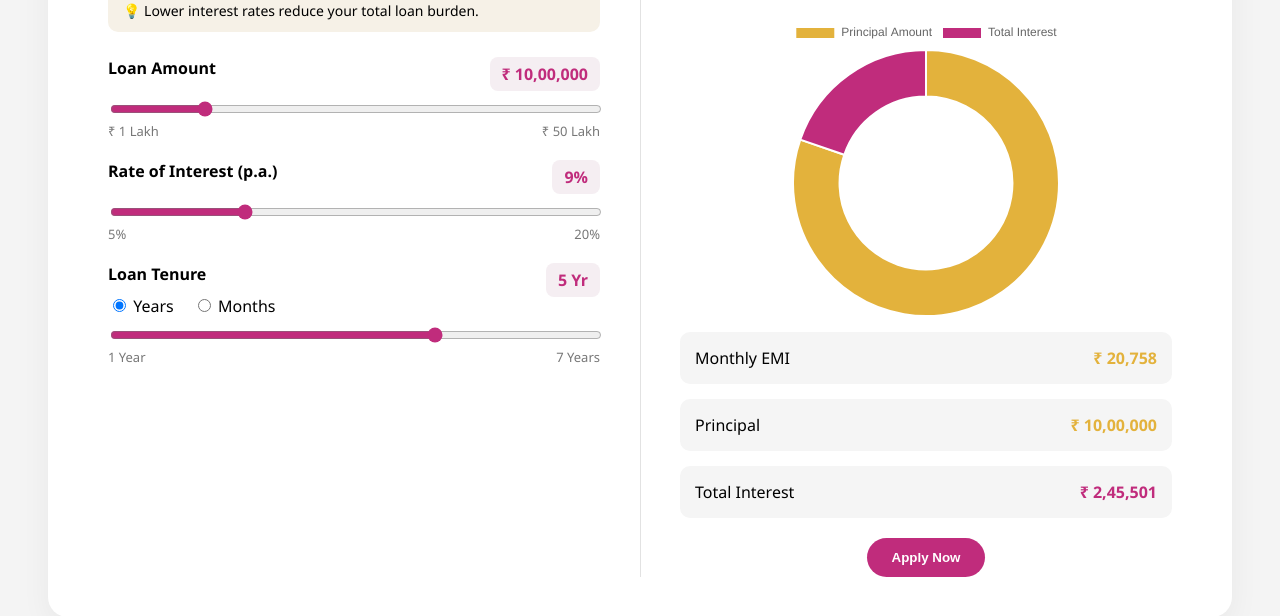
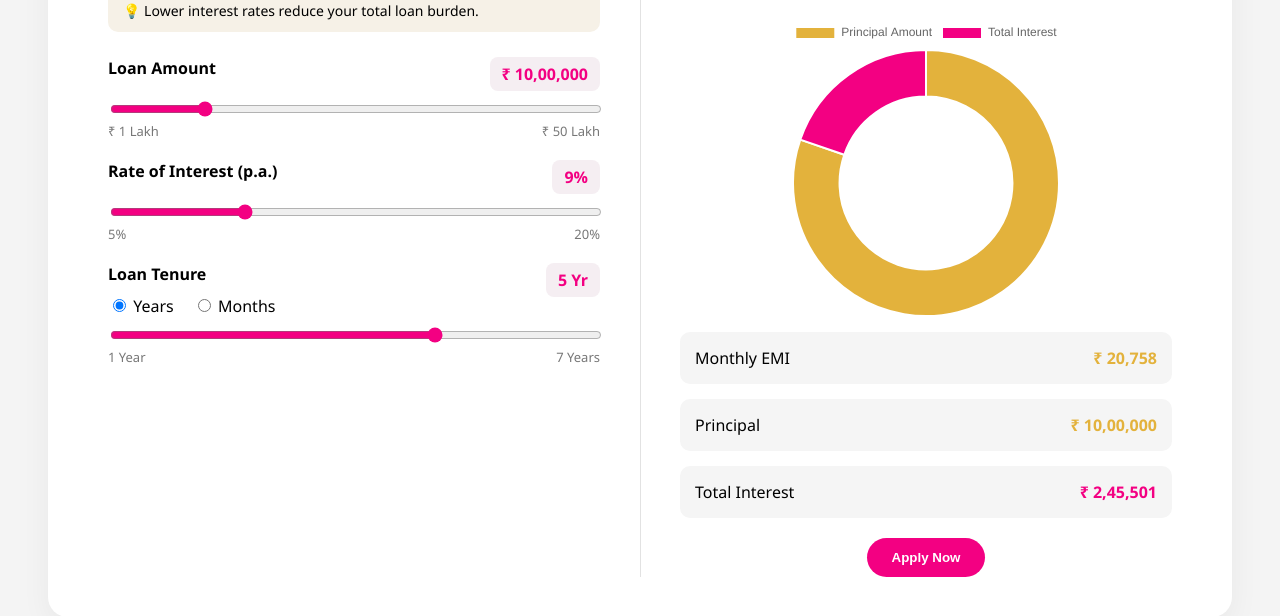
Before and after one commit to eshaw08/lxme-calculators, a plain HTML site: page car-loan/index.html in a window 1280 px wide. Shown: the part 172-788 px from the top of the page. Drawn offline with nearby package versions, Linux system fonts and the light colour scheme.

Commit message:
Updated calculator changes

```diff
--- a/car-loan/index.html
+++ b/car-loan/index.html
@@ -66,12 +66,12 @@
         padding: 6px 12px;
         border-radius: 8px;
         font-weight: 600;
-        color: #c02c7c;
+        color: #f30082;
       }
 
       input[type="range"] {
         width: 100%;
-        accent-color: #c02c7c;
+        accent-color: #f30082;
         margin-top: 10px;
       }
 
@@ -114,7 +114,7 @@
         font-weight: bold;
       }
       .pink {
-        color: #c02c7c;
+        color: #f30082;
         font-weight: bold;
       }
 
@@ -123,7 +123,7 @@
         padding: 12px 25px;
         border: none;
         border-radius: 25px;
-        background: #c02c7c;
+        background: #f30082;
         color: white;
         font-weight: bold;
         cursor: pointer;
@@ -280,7 +280,7 @@
           datasets: [
             {
               data: [1000000, 249864],
-              backgroundColor: ["#e3b23c", "#c02c7c"],
+              backgroundColor: ["#e3b23c", "#F30082"],
             },
           ],
         },
```
